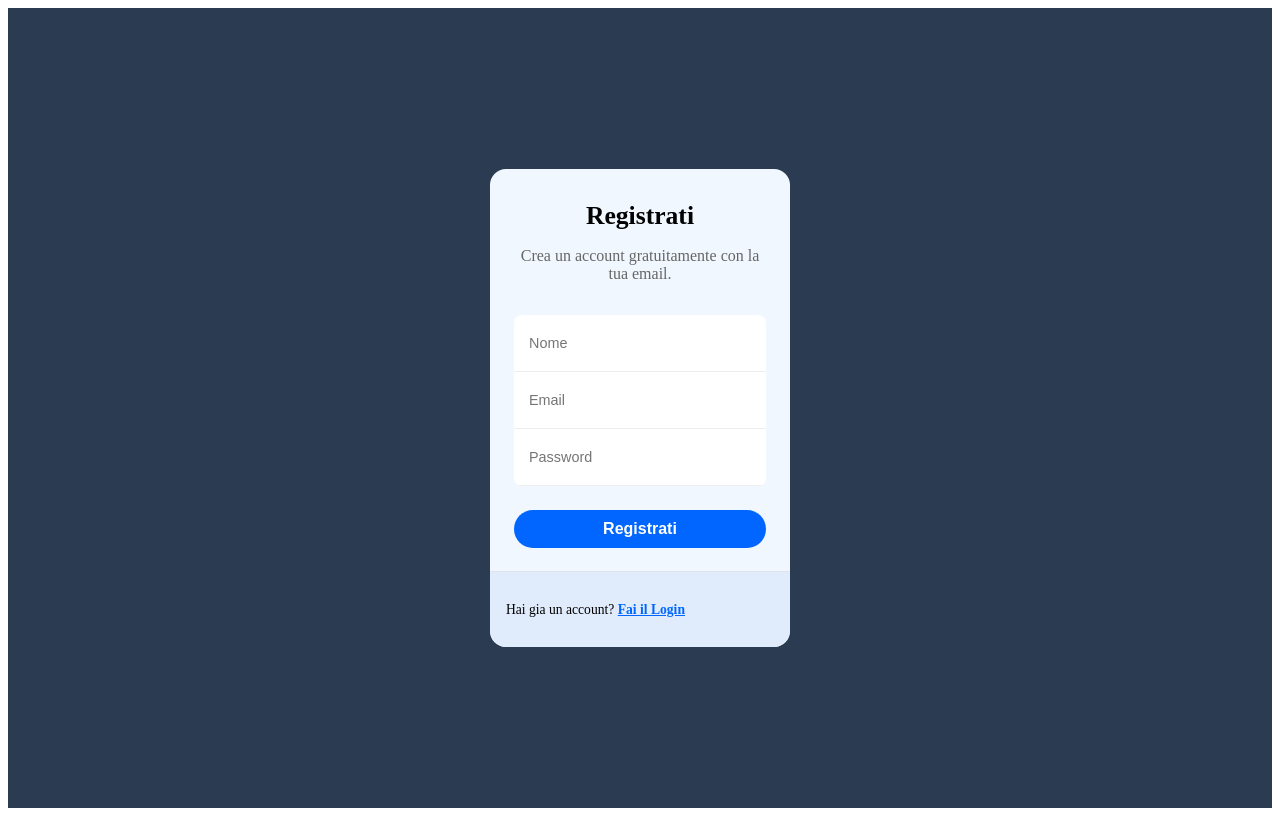
After one commit to LeonardoMircia03/-TSW-SitoWeb-Compra-Modifica-Vendita-e-spedizione-di-automobili-a-livello-internazionale, a PHP site: page /Register.html in a window 1280 px wide. The commit adds this page. Run offline with PHP 8.4, Linux system fonts and the light colour scheme.

Commit message:
modifiche pagine iniziale con aggiunta pag login e register + css

```diff
--- /dev/null
+++ b/Register.html
@@ -0,0 +1,31 @@
+<!DOCTYPE html>
+<html>
+<head>
+    <link rel="stylesheet" href="stilicss/Register.css">
+
+</head>
+
+
+
+<body>
+<div class="wrapper">
+
+
+    <div class="form-box">
+    <form class="form">
+        <span class="title">Registrati</span>
+        <span class="subtitle">Crea un account gratuitamente con la tua email.</span>
+        <div class="form-container">
+          <input type="text" class="input" placeholder="Nome">
+                <input type="email" class="input" placeholder="Email">
+                <input type="password" class="input" placeholder="Password">
+        </div>
+        <button>Registrati</button>
+    </form>
+    <div class="form-section">
+      <p>Hai gia un account? <a href="Login.html">Fai il Login</a> </p>
+    </div>
+    </div>
+</div>
+</body>
+</html>
--- /dev/null
+++ b/stilicss/Register.css
@@ -0,0 +1,93 @@
+.wrapper{
+    height: 100vh;
+  display: flex;
+  justify-content: center;
+  align-items: center;
+  background-color: #2b3b52;
+  padding: 20px;
+  box-sizing: border-box;
+}
+
+.form-box {
+    max-width: 300px;
+    background: #f1f7fe;
+    overflow: hidden;
+    border-radius: 16px;
+    color: #010101;
+
+  }
+
+  .form {
+    position: relative;
+    display: flex;
+    flex-direction: column;
+    padding: 32px 24px 24px;
+    gap: 16px;
+    text-align: center;
+  }
+
+  /*Form text*/
+  .title {
+    font-weight: bold;
+    font-size: 1.6rem;
+  }
+
+  .subtitle {
+    font-size: 1rem;
+    color: #666;
+  }
+
+  /*Inputs box*/
+  .form-container {
+    overflow: hidden;
+    border-radius: 8px;
+    background-color: #fff;
+    margin: 1rem 0 .5rem;
+    width: 100%;
+  }
+
+  .input {
+    background: none;
+    border: 0;
+    outline: 0;
+    height: 40px;
+    width: 100%;
+    border-bottom: 1px solid #eee;
+    font-size: .9rem;
+    padding: 8px 15px;
+  }
+
+  .form-section {
+    padding: 16px;
+    font-size: .85rem;
+    background-color: #e0ecfb;
+    box-shadow: rgb(0 0 0 / 8%) 0 -1px;
+  }
+
+  .form-section a {
+    font-weight: bold;
+    color: #0066ff;
+    transition: color .3s ease;
+  }
+
+  .form-section a:hover {
+    color: #005ce6;
+    text-decoration: underline;
+  }
+
+  /*Button*/
+  .form button {
+    background-color: #0066ff;
+    color: #fff;
+    border: 0;
+    border-radius: 24px;
+    padding: 10px 16px;
+    font-size: 1rem;
+    font-weight: 600;
+    cursor: pointer;
+    transition: background-color .3s ease;
+  }
+
+  .form button:hover {
+    background-color: #005ce6;
+  }
```
Also changed, not shown: Login.html (added, +30 -0 lines), index.html (+8 -5 lines), stilicss/Login.css (added, +93 -0 lines), stilicss/index.css (+112 -0 lines), Recupero.html (added).
